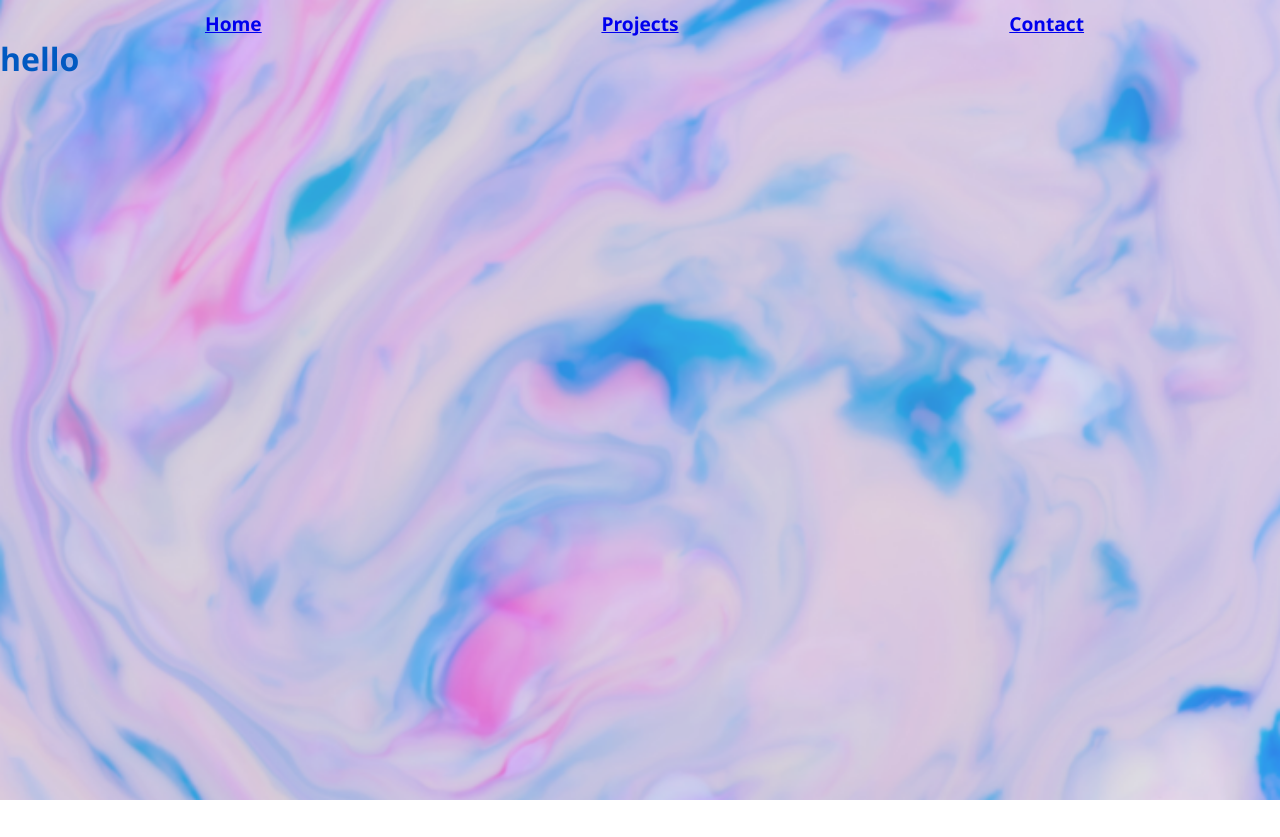
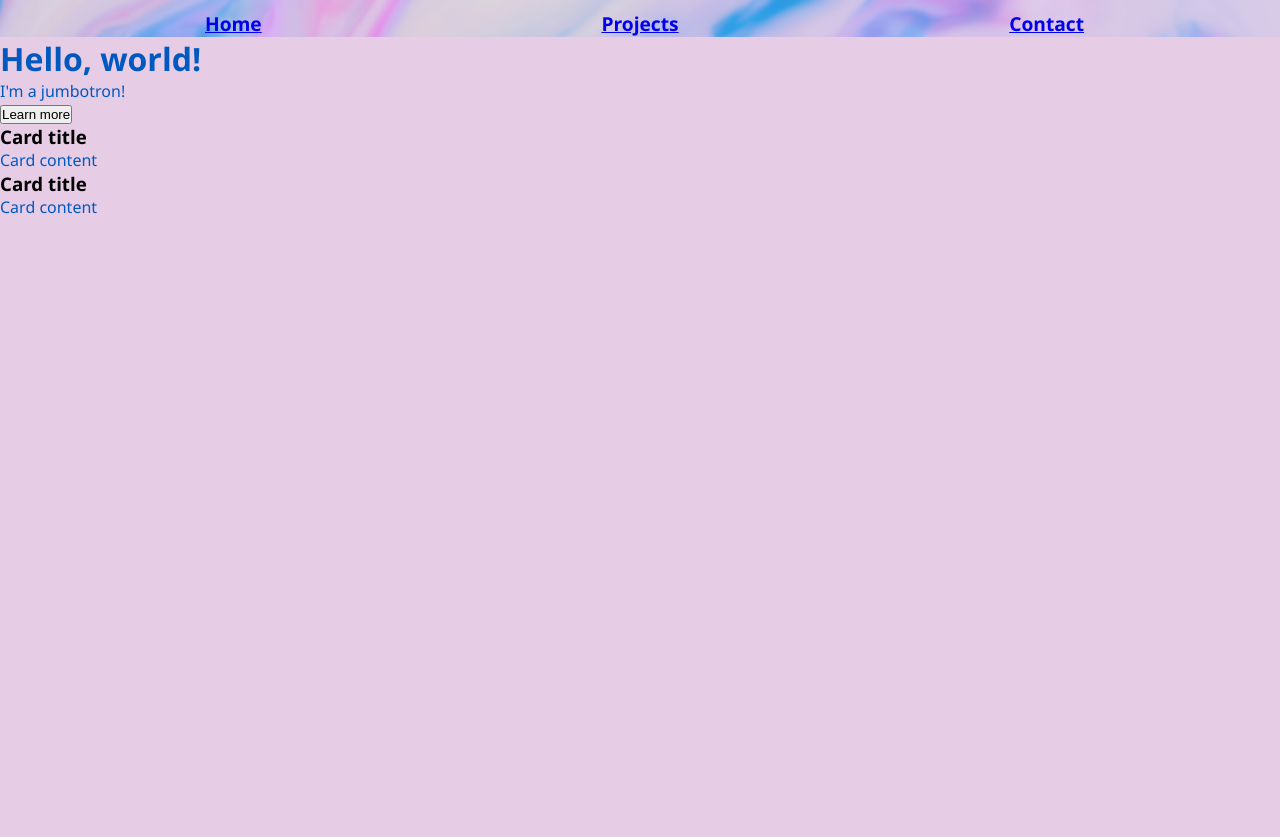
Before and after one commit to MarlenaDowner/my-react-portfolio, a React (Create React App) app: page /projects in a window 1280 px wide. Before the commit the page ends 800 px from the top, so only its background shows below. Built offline with nearby package versions, Linux system fonts and the light colour scheme.

Commit message:
added projects css

```diff
--- /dev/null
+++ b/src/components/style/header.css
@@ -0,0 +1,12 @@
+.body2 {
+  background: url("/src/assets/pictures/2projects.png");
+  min-height: 100%;
+  min-height: 100vh;
+  background-size: cover;
+
+}
+
+/* .header {
+  background: url("/src/assets/pictures/2projects.png");
+
+} */
--- a/src/pages/Projects.js
+++ b/src/pages/Projects.js
@@ -1,10 +1,39 @@
 import React from "react";
-import img from "../assets/pictures/Horiseon.JPG";
+import '../components/style/header.css';
+
 
 
 const Projects = () => {
-    return <div>
-        <h1>hello</h1>
+    return <div className="body2">
+
+
+
+    <div className="container">
+      <div className="jumbotron">
+        <h1>Hello, world!</h1>
+        <p>I'm a jumbotron!</p>
+        <p>
+          <button className="btn btn-primary btn-lg">Learn more</button>
+        </p>
+      </div>
+      <div className="card mb-4">
+        <div className="card-header">
+          <h3>Card title</h3>
+        </div>
+        <div className="card-body">
+          <p className="card-text">Card content</p>
+        </div>
+      </div>
+      <div className="card mb-4">
+        <div className="card-header">
+          <h3>Card title</h3>
+        </div>
+        <div className="card-body">
+          <p className="card-text">Card content</p>
+        </div>
+      </div>
+    </div>
+
     </div>
 
 
```
Also changed, not shown: src/assets/pictures/cal.jpg (renamed from src/assets/pictures/02-portfolio-2.jpg), 1 other file (tests, documents, lock files or other folders).
